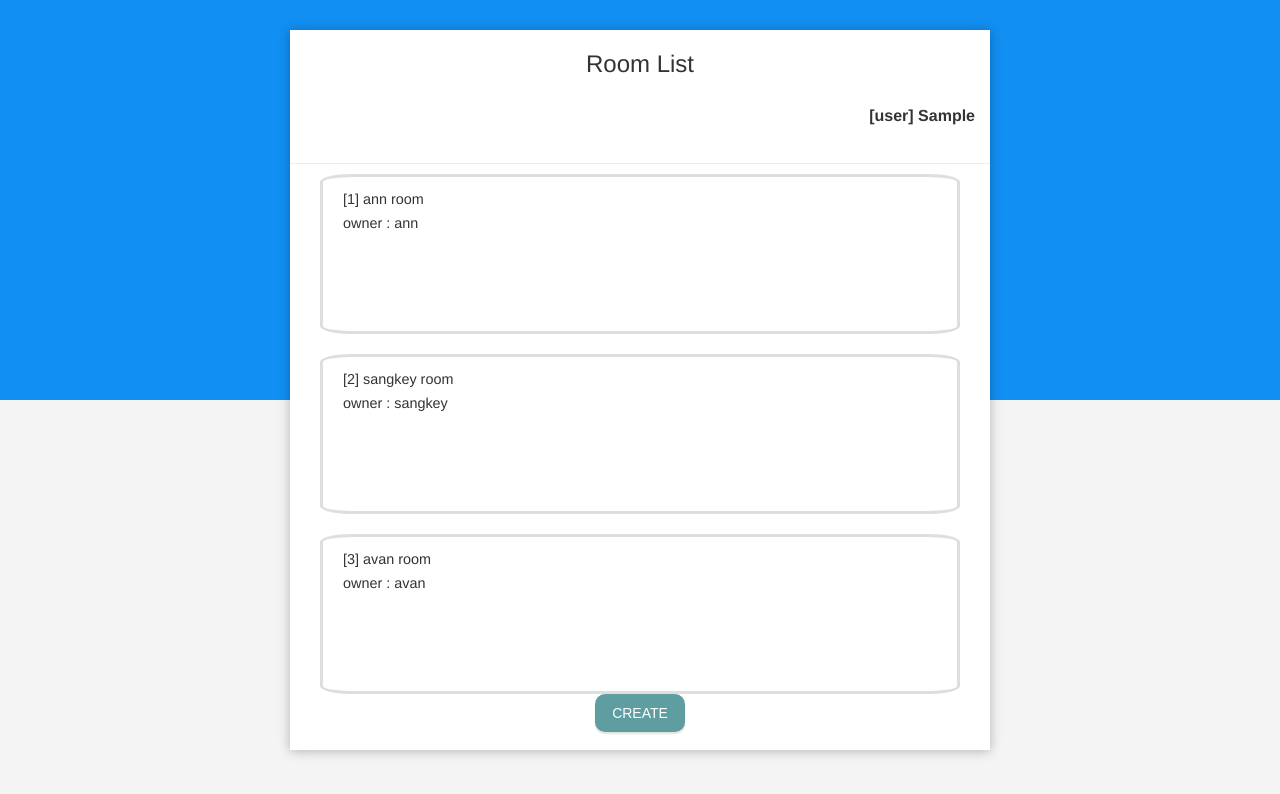
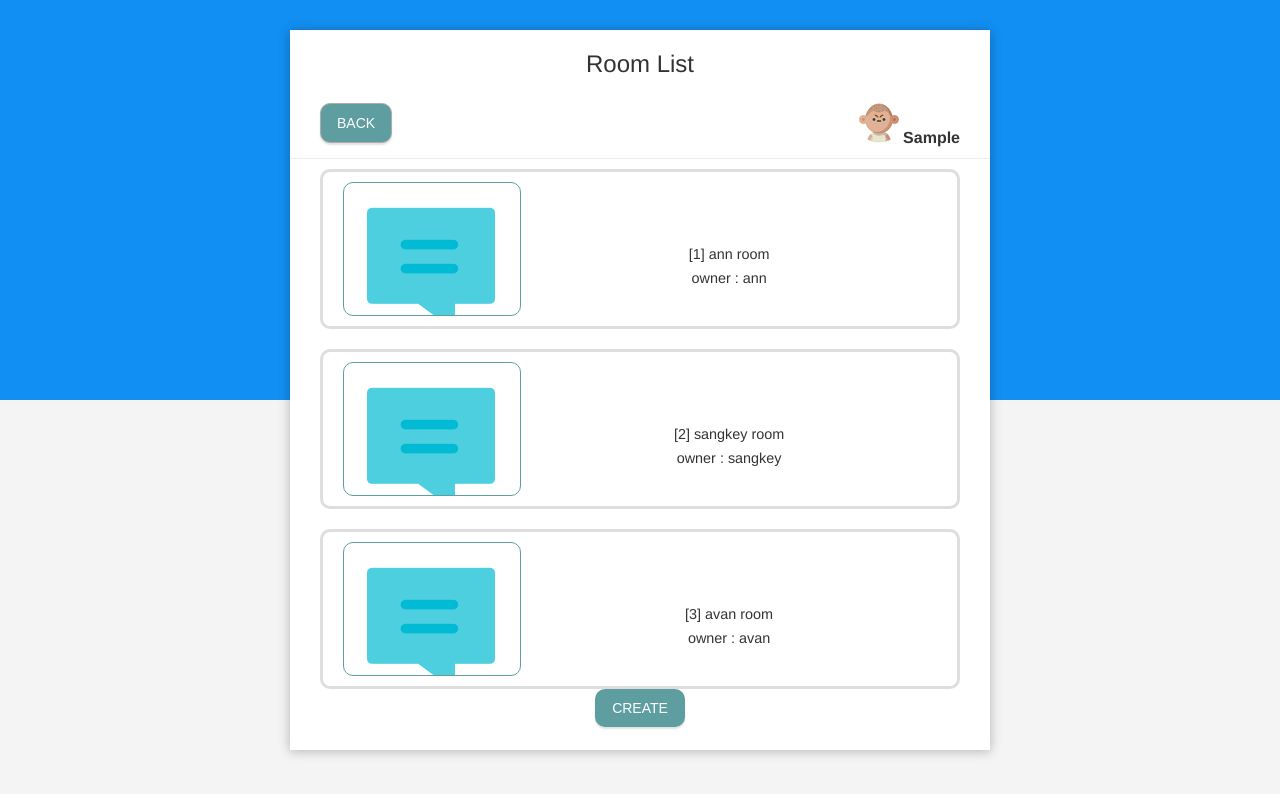
Before and after one commit to ion-study/chat-front, a Nuxt app: page / in a window 1280 px wide. Both pictures are taken after typing "Sample" into the empty fields and a click on the button "Start Chatting". Shown: the top 794 px of the page. Built offline with nearby package versions, Linux system fonts and the light colour scheme.

Commit message:
19.12.17 Room List 레이아웃 및 아이콘 추가

```diff
--- a/pages/chat/room/index.vue
+++ b/pages/chat/room/index.vue
@@ -5,12 +5,16 @@
       <div class="chat-container">
         <div class="chat-header">
           <h2>Room List</h2>
-          <h4 style="text-align: right">[user] {{$store.state.user.userInfo.name}}</h4>
+          <div class="chat-subheader">
+            <button class="accent" onclick="history.back();">BACK</button>
+            <h4><p id="user-icon"></p> <span>{{$store.state.user.userInfo.name}}</span></h4>
+          </div>
         </div>
         <!-- 채팅방 리스트 나열 -->
         <ul id="roomArea">
           <li class="room" v-for="room in roomList" :key="room.id" :data-room-id="room.roomId" @click.prevent="goRoom(room.roomId)">
-            <div>
+            <div class="room-img-icon"></div>
+            <div class="room-info">
               <span>[{{ room.roomId }}] {{room.roomName}}</span>
               <p>owner : {{ room.ownerName }}</p>
             </div>
@@ -88,19 +92,51 @@ import Modal from '~/components/utils/Modal.vue'
     border: 3px solid #dedede !important;
     width: 20vh;
     height: 20vh;
-  border-radius: 5%;
+    border-radius: 10px;
     margin: 10px !important;
   }
   .room:hover {
     border: 3px solid #128ff2 !important;
   }
-
+  .room-img-icon{
+    float:left;
+    width:30%;
+    height:100%;
+    background:url("~assets/img/chat.png") 23px 20px no-repeat;
+    border:1px solid cadetblue;
+    border-radius: 10px;
+  }
+  .room-info{
+    float:left;
+    width:70%;
+    text-align: center;
+    margin-top:60px;
+  }
+  .chat-subheader{
+    width:100%;
+    max-width:640px;
+    height:40px;
+    margin: 0 auto;
+  }
+  .chat-subheader button{
+    display:inline;
+    float:left;
+    height: 40px;
+    border: 1px solid #acacac;
+  }
+  .chat-subheader h4{
+    text-align: right;
+  }
+  #user-icon{
+    display: inline-block;
+    background:url("~assets/img/man.png") no-repeat;
+    width:40px;
+    height: 40px;
+    margin : 0 auto;
+  }
   /***** Modal Custom *****/
   .modal-h3 {
     margin-top: 0;
     color: #128ff2;
   }
-.modal-cont {
-
-}
 </style>
```
Also changed, not shown: assets/img/man.png (added), assets/img/user1.png (added). Lines whose indentation alone changed are shown as unchanged.
